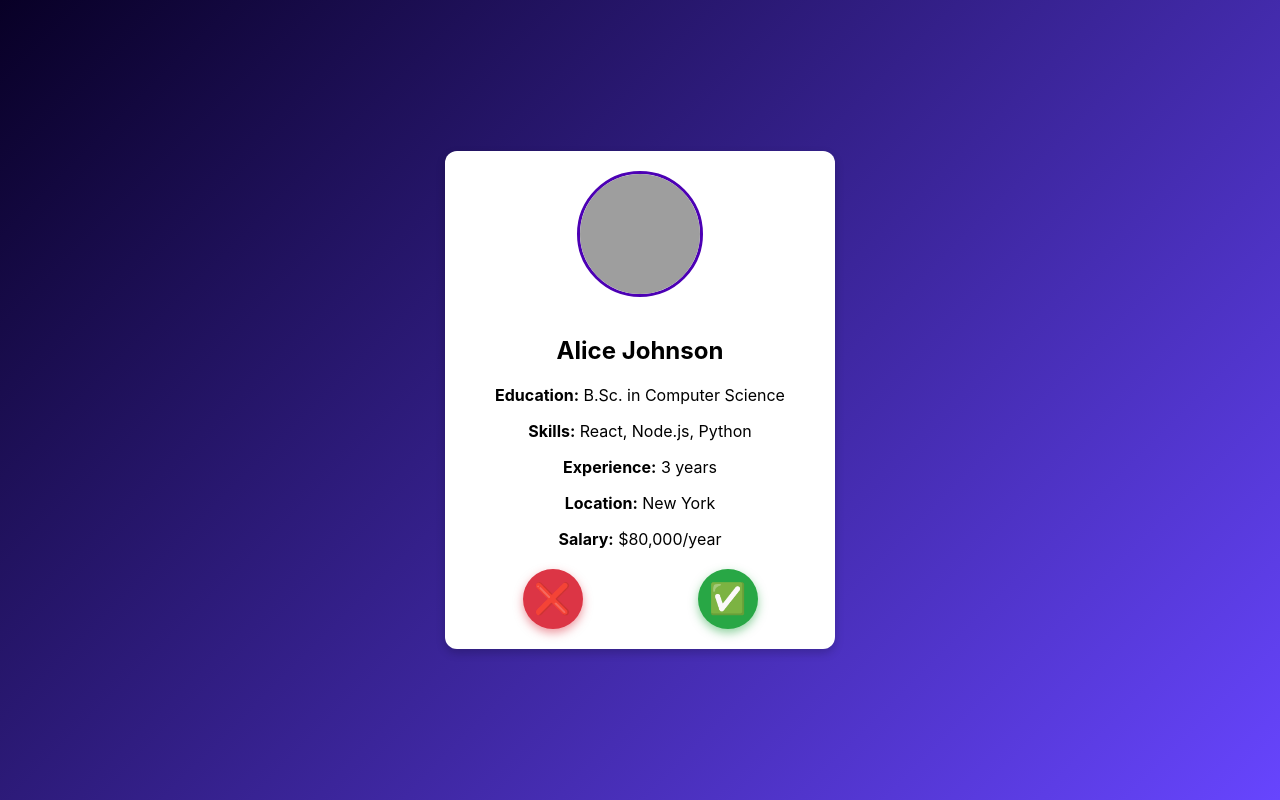
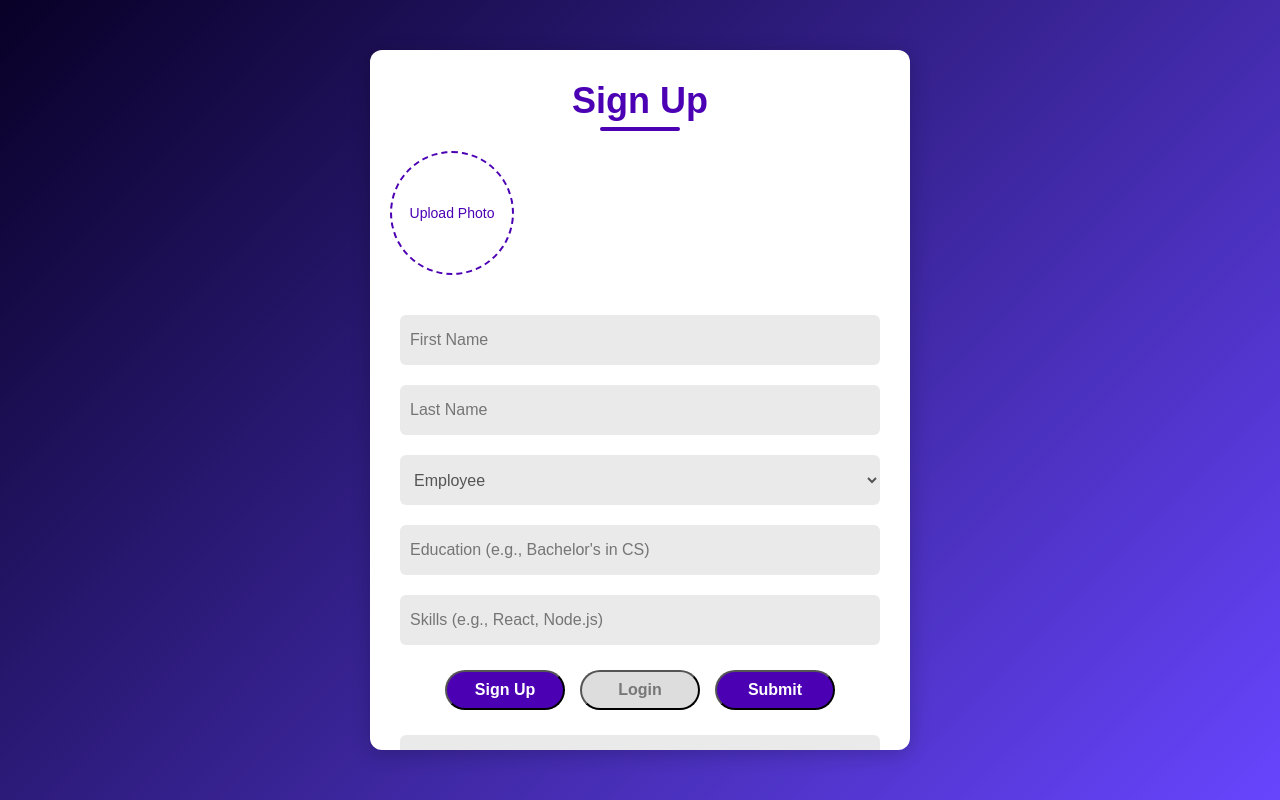
Before and after one commit to therodesun/unitedHacks, a React (Create React App) app in the folder frontend/: page / in a window 1280 px wide. Built offline with nearby package versions, Linux system fonts and the light colour scheme; grey boxes are pictures that could not be loaded.

Commit message:
Made Login API Call

```diff
--- a/frontend/src/App.js
+++ b/frontend/src/App.js
@@ -1,6 +1,7 @@
 import React from 'react';
 import './App.css';
 import MainPage from './Components/MainPage/MainPage';
+import LoginSignup from './Components/LoginSignup/LoginSignup';
 
 function App() {
   // Dummy user data
@@ -17,7 +18,7 @@ function App() {
 
   return (
     <div>
-      <MainPage user={dummyUser} />
+      <LoginSignup />
     </div>
   );
 }
--- a/frontend/src/Components/LoginSignup/LoginSignup.jsx
+++ b/frontend/src/Components/LoginSignup/LoginSignup.jsx
@@ -5,7 +5,37 @@ const LoginSignup = () => {
     const [action, setAction] = useState("Sign Up");
     const [userType, setUserType] = useState("employee");
     const [profileImage, setProfileImage] = useState(null);
+    const [email, setEmail] = useState('');
+    const [password, setPassword] = useState('');
+    const [loginError, setLoginError] = useState('');
+    const handleLogin = () => {
+        if (!email || !password) {
+            setLoginError('Please enter both email and password');
+            return;
+        }
 
+        fetch('http://localhost:4500/login', {
+            method: 'POST',
+            headers: {
+                'Content-Type': 'application/json',
+            },
+            body: JSON.stringify({ email, password }),
+        })
+        .then(response => response.json())
+        .then(data => {
+            if (data.accessToken) {
+                // Handle successful login (store token, redirect, etc.)
+                alert('Login successful: ' + data.accessToken);
+            } else {
+                // Handle error from the server
+                setLoginError(data.message || 'Login failed');
+            }
+        })
+        .catch(error => {
+            console.error('Error logging in:', error);
+            setLoginError('An error occurred. Please try again later.');
+        });
+    };
     const handleImageUpload = (e) => {
         const file = e.target.files[0];
         if (file) {
@@ -108,10 +138,10 @@ const LoginSignup = () => {
 
                 {/* Login Fields */}
                 <div className="input">
-                    <input type="email" placeholder="Email" />
+                    <input type="email" placeholder="Email" onChange={(e) => {setEmail(e.target.value)}}/>
                 </div>
                 <div className="input">
-                    <input type="password" placeholder="Password" />
+                    <input type="password" placeholder="Password" onChange={(e) => {setPassword(e.target.value)}}/>
                 </div>
             </div>
 
@@ -125,9 +155,17 @@ const LoginSignup = () => {
                 </button>
                 <button
                     className={`submit ${action === "Sign Up" ? "gray" : ""}`}
-                    onClick={() => setAction("Login")}
+                    onClick={() => {setAction("Login"); }}
+
                 >
                     Login
+                </button>
+                <button
+                    className={`submit ${action === "Submit" ? "gray" : ""}`}
+                    onClick={() => { handleLogin();}}
+
+                >
+                    Submit
                 </button>
             </div>
         </div>
```
